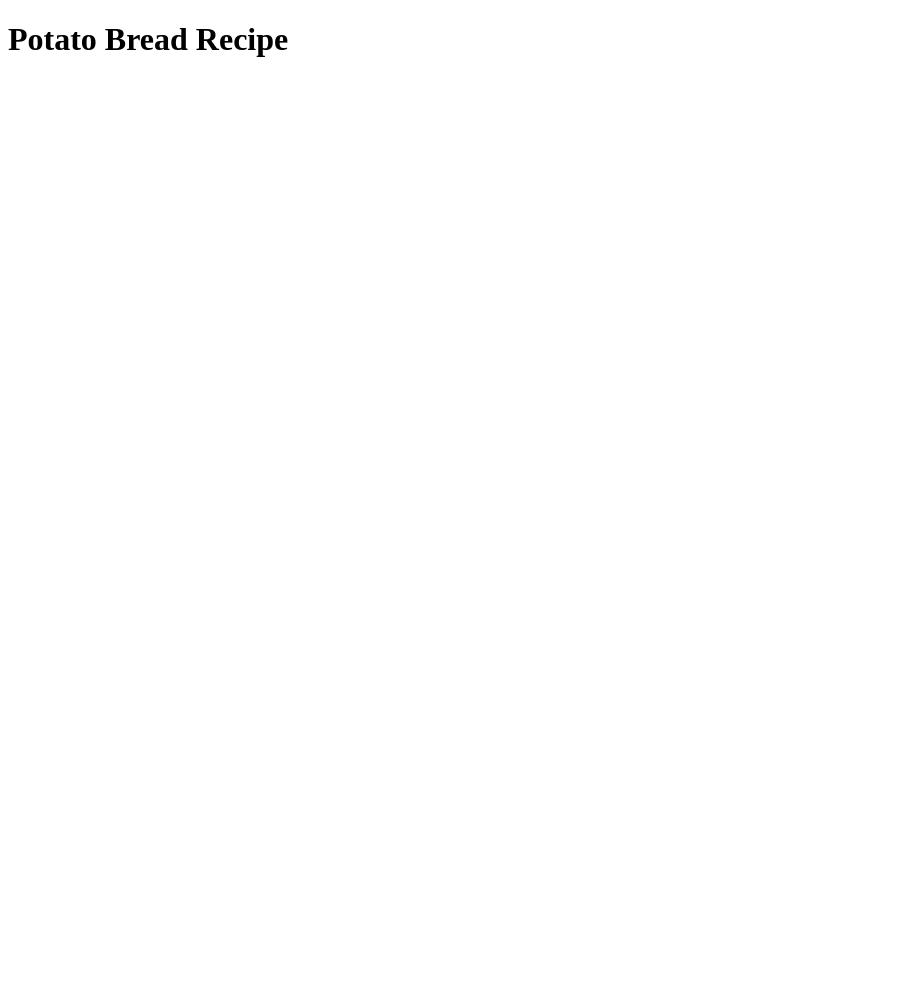
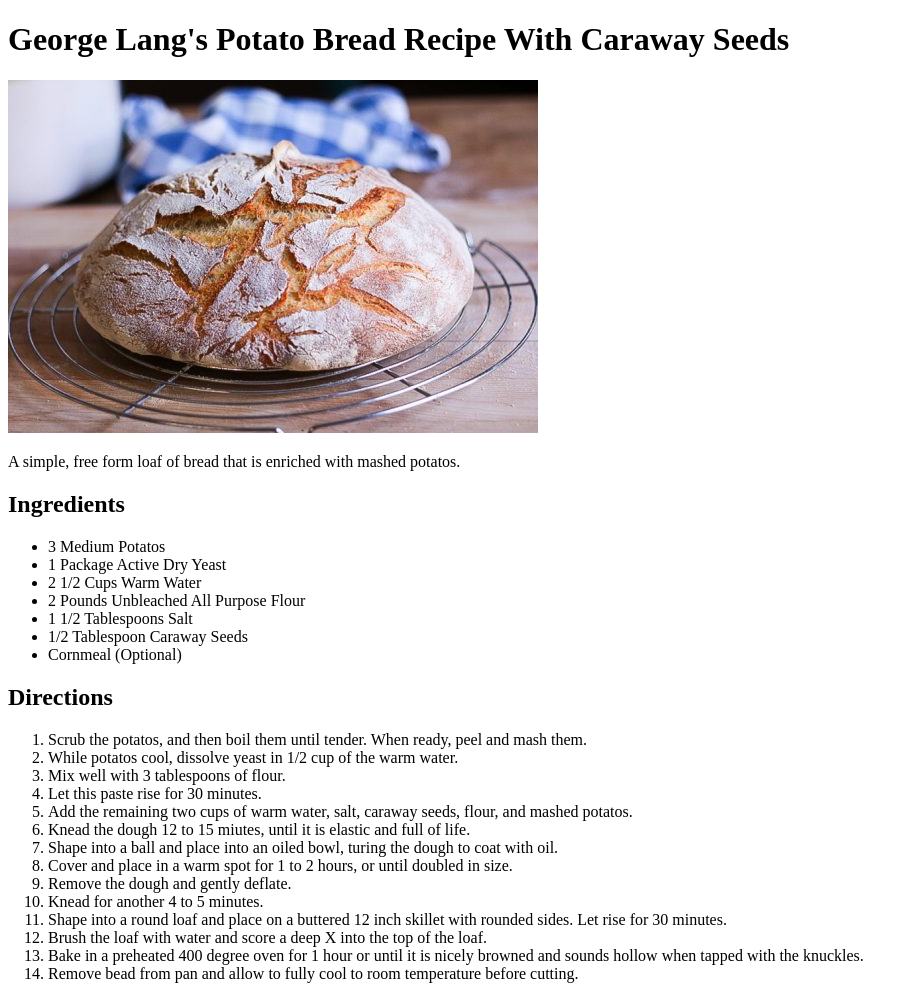
Before and after one commit to kraused53/TheOdinProject, a plain HTML site: page OdinRecipes/recipes/potatobread.html in a window 1280 px wide. Shown: the whole page, without its empty margins (0-918 px from the left). Before the commit the page ends 800 px from the top, so only its background shows below. Drawn offline with Linux system fonts and the light colour scheme.

Commit message:
Added the potatoe bread recipe to potatobread.html
Added ingredients and directions to page as lists, as of now there is
no styling or css. These features will be added to make the page more
appealing once I have completed that section of the course.

```diff
--- a/OdinRecipes/recipes/potatobread.html
+++ b/OdinRecipes/recipes/potatobread.html
@@ -7,7 +7,83 @@
 
     <body>
 
-        <h1>Potato Bread Recipe</h1>
+        <h1>George Lang's Potato Bread Recipe With Caraway Seeds</h1>
 
+        <img src="../images/bread.jpg" alt="A rustic loaf of potato bread">
+
+        <p>
+            A simple, free form loaf of bread that is enriched with mashed potatos.
+        </p>
+
+        <h2>Ingredients</h2>
+        <ul>
+            <li>
+                3 Medium Potatos
+            </li>
+            <li>
+                1 Package Active Dry Yeast
+            </li>
+            <li>
+                2 1/2 Cups Warm Water
+            </li>
+            <li>
+                2 Pounds Unbleached All Purpose Flour
+            </li>
+            <li>
+                1 1/2 Tablespoons Salt
+            </li>
+            <li>
+                1/2 Tablespoon Caraway Seeds
+            </li>
+            <li>
+                Cornmeal (Optional)
+            </li>
+        </ul>
+
+        <h2>Directions</h2>
+        <ol>
+            <li>
+                Scrub the potatos, and then boil them until tender. When ready, peel and mash them.
+            </li>
+            <li>
+                While potatos cool, dissolve yeast in 1/2 cup of the warm water.
+            </li>
+            <li>
+                Mix well with 3 tablespoons of flour.
+            </li>
+            <li>
+                Let this paste rise for 30 minutes.
+            </li>
+            <li>
+                Add the remaining two cups of warm water, salt, caraway seeds, flour, and mashed potatos.
+            </li>
+            <li>
+                Knead the dough 12 to 15 miutes, until it is elastic and full of life.
+            </li>
+            <li>
+                Shape into a ball and place into an oiled bowl, turing the dough to coat with oil.
+            </li>
+            <li>
+                Cover and place in a warm spot for 1 to 2 hours, or until doubled in size.
+            </li>
+            <li>
+                Remove the dough and gently deflate.
+            </li>
+            <li>
+                Knead for another 4 to 5 minutes.
+            </li>
+            <li>
+                Shape into a round loaf and place on a buttered 12 inch skillet with rounded sides. Let rise for 30 minutes.
+            </li>
+            <li>
+                Brush the loaf with water and score a deep X into the top of the loaf.
+            </li>
+            <li>
+                Bake in a preheated 400 degree oven for 1 hour or until it is nicely browned and sounds hollow when tapped with the knuckles.
+            </li>
+            <li>
+                Remove bead from pan and allow to fully cool to room temperature before cutting.
+            </li>
+        </ol>
     </body>
 </html>
```
Also changed, not shown: OdinRecipes/index.html (+6 -1 lines), OdinRecipes/images/bread.jpg (added).
